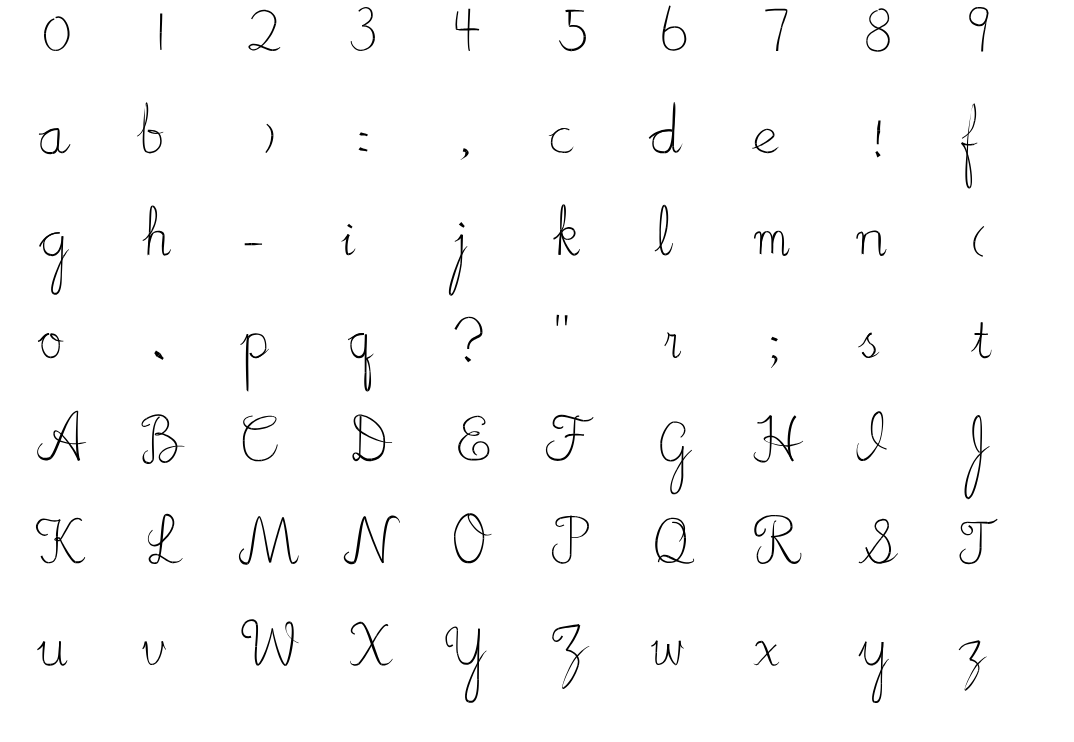
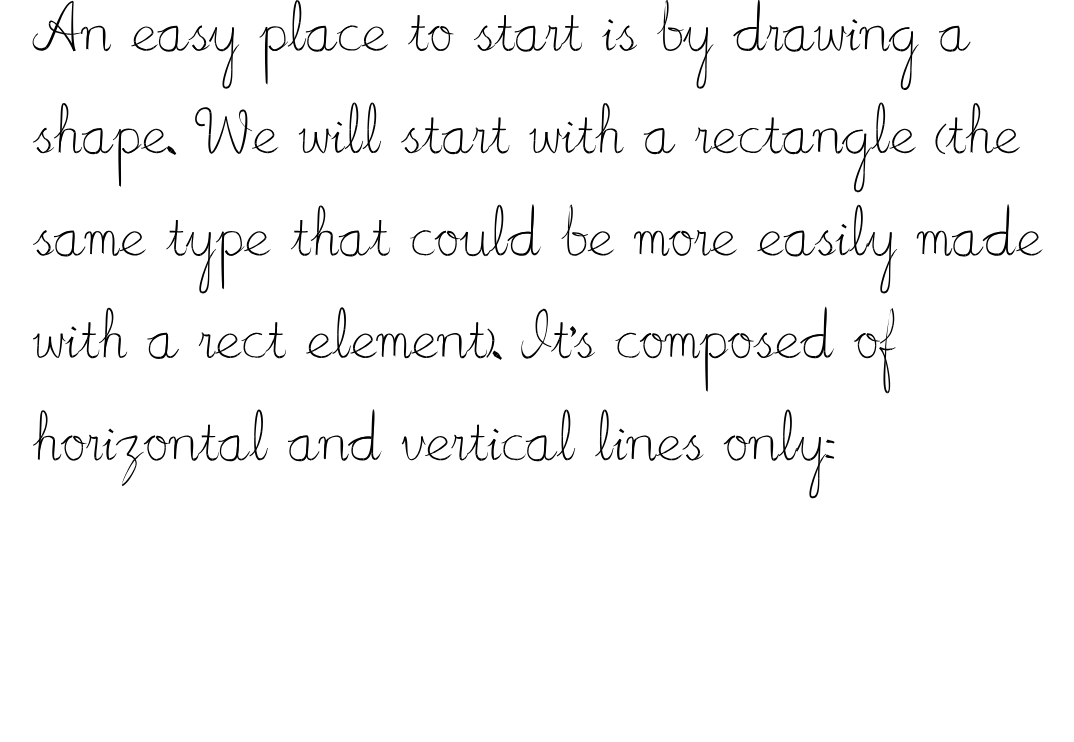
Before and after one commit to jyh1/cgh, a React (Create React App) app: page / in a window 1280 px wide. Shown: the top 742 px of the page, without its empty margins (18-1092 px from the left). Built offline with nearby package versions, Linux system fonts and the light colour scheme.

Commit message:
render paragraph

```diff
--- a/src/App.tsx
+++ b/src/App.tsx
@@ -1,10 +1,10 @@
 import React from 'react';
 import logo from './logo.svg';
 import './App.css';
-import * as F from './character/fonts'
-import * as C from './character/classes'
-import {drawSegment} from './canvas/draw'
-import { Vec } from './math/vector';
+import * as F from './font/fonts'
+import * as C from './font/curves'
+import { Vec } from './math/vector'
+import {ParagraphObj} from './font/words'
 
 class App extends React.Component<{}, {curr: number}>{
 
@@ -23,28 +23,30 @@ class App extends React.Component<{}, {curr: number}>{
     // }
   }
   render(){
-    const cs = []
-    const dv = new Vec(0, 0)
-    const l = Object.keys(F.defaultFont).length
-    for (let i = 0; i < l / 10 + 1; i ++){
-      dv.x = 0
-      for (let j = 0; j < 10; j ++){
-        if (i * 10 + j >= l){
-          break
-        }
-        const c = Object.keys(F.defaultFont)[i*10+j]
-        cs.push((<React.Fragment key={i*10+j}>{new C.CharacterObj(F.defaultFont[c]).toSVGEle({unitWidth: 1, origin: dv})}</React.Fragment>))
-        dv.x += 4
-      }
-      dv.y += 4
-    }
+    // const cs = []
+    // const dv = new Vec(0, 0)
+    // const l = Object.keys(F.defaultFont).length
+    // for (let i = 0; i < l / 10 + 1; i ++){
+    //   dv.x = 0
+    //   for (let j = 0; j < 10; j ++){
+    //     if (i * 10 + j >= l){
+    //       break
+    //     }
+    //     const c = Object.keys(F.defaultFont)[i*10+j]
+    //     cs.push((<React.Fragment key={i*10+j}>{new C.CharacterObj(F.defaultFont[c]).toSVGEle({unitWidth: 1, origin: dv})}</React.Fragment>))
+    //     dv.x += 4
+    //   }
+    //   dv.y += 4
+    // }
     // const char = new C.CharacterObj(F.defaultFont[c])
+    const txt = "An easy place to start is by drawing a shape. We will start with a rectangle (the same type that could be more easily made with a <rect> element). It's composed of horizontal and vertical lines only:"
+    const word = new ParagraphObj(txt, {origin: new Vec(0, 0), unitWidth: 1, chrDist: 0, wordDist: 0.8, lineWidth: 40, lineHeight: 4})
     return (
       <div className="App">
         <div className="App">
           {/* <canvas ref="canvas" width={640} height={425} /> */}
           <svg viewBox="-2 -2 50 50" width={"100%"} height={"100%"} onClick={() => this.setState(s => ({curr: s.curr+1}))}>
-            {cs}
+            {word.toSVGEle()}
           </svg>
         </div>
       </div>
--- a/src/canvas/draw.ts
+++ b/src/canvas/draw.ts
@@ -1,4 +1,4 @@
-import {SegmentObj} from '../character/classes'
+import {SegmentObj} from '../font/curves'
 
 export type DrawingOptions = {
       sampleRate: number
--- a/src/character/classes.tsx
+++ b/src/font/curves.tsx
@@ -4,10 +4,9 @@ import * as T from './types'
 import { Vec } from '../math/vector';
 import { Matrix } from '../math/matrix';
 
+
 const SampleRate = 3
 const dt = 1 / (SampleRate + 1)
-
-export type RenderConfig = {origin: Vec, unitWidth: number}
 
 export class Bezier {
     points: T.Quadruple<Vec>
@@ -24,7 +23,11 @@ export class Bezier {
     }
 
     translate(dv: Vec){
-        this.points = this.points.map(p => p.add(dv)) as T.Quadruple<Vec>
+        this.mapPoints(p => p.add(dv))
+    }
+
+    mapPoints(f: (v: Vec) => Vec){
+        this.points = this.points.map(p => f(p)) as T.Quadruple<Vec>
     }
 
     // fit for Bezier curve with the same slope at two ends, and distance from the original curve determined by thickness
@@ -78,6 +81,7 @@ export class Bezier {
 
 }
 
+
 export class SegmentObj {
     segment: T.Segment
     curve: Bezier
@@ -89,6 +93,10 @@ export class SegmentObj {
     // width at this segment
     getWidth(t: number){
         return (this.segment.initWidth*(1-t) + this.segment.closingWidth*t)
+    }
+
+    translate(v: Vec){
+        this.curve.translate(v)
     }
 
     toSVGString(thickScale: number){
@@ -103,35 +111,47 @@ export class SegmentObj {
         const [i0p, i1p, i2p, i3p] = innerStrand.points.map(p => p.toString())
         // segment contour
         const path =
-            `M${o0p} C${o1p} ${o2p} ${o3p} L${i3p} C${i2p} ${i1p} ${i0p}`
+            `M${o0p} C${o1p} ${o2p} ${o3p} L${i3p} C${i2p} ${i1p} ${i0p} Z`
         return path
     }
-    toSVGEle(k: number, config: RenderConfig){
-        this.curve.translate(config.origin)
+    toSVGEle(unitWidth: number){
         // const [p0, p1, p2, p3] = this.curve.points.map(p => p.toString())
         return (
-            <React.Fragment>
-            <path key={k} d={this.toSVGString(config.unitWidth)}
-                className="segment-base"
-            />
-            {/* <path key={k + 10} d={`M${p0} C${p1} ${p2} ${p3}`} style={{fill: "none", strokeWidth: "0.005px", stroke: "red"}}/> */}
-            </React.Fragment>
+                [<path d={this.toSVGString(unitWidth)}className="segment-base"/>]
+            /* <path key={k + 10} d={`M${p0} C${p1} ${p2} ${p3}`} style={{fill: "none", strokeWidth: "0.005px", stroke: "red"}}/> */
         )
     }
 }
 
-export class CharacterObj {
+export class SegmentObjArray{
     segments: SegmentObj[]
-    constructor(character: T.Character){
-        this.segments = character.segments.map(s => new SegmentObj(s))
+    constructor(segs: SegmentObj[]){
+        this.segments = segs
+    }
+    mapPoints(f: (v: Vec) => Vec){
+        this.segments.map(s => s.curve.mapPoints(f))
     }
 
-    toSVGEle(config: RenderConfig){
-        return(
-            <React.Fragment>
-                {this.segments.map((s, i) => s.toSVGEle(i, config))}
-                {/* {this.segments[1].toSVGEle(0, thickness)} */}
-            </React.Fragment>
+    // estimate bounding box by sampling
+    getBoundingBox(): [Vec, Vec] {
+        let maxX = Number.MIN_VALUE
+        let minX = Number.MAX_VALUE
+        let maxY = Number.MIN_VALUE
+        let minY = Number.MAX_VALUE
+        this.segments.forEach(
+            s => {
+                for (let t = 0; t <= 1.01; t += dt){
+                    const p = s.curve.getPoint(t)
+                    if (p.x > maxX) maxX = p.x
+                    if (p.y > maxY) maxY = p.y
+                    if (p.x < minX) minX = p.x
+                    if (p.y < minY) minY = p.y
+                }
+            }
         )
+        return [new Vec(minX, minY), new Vec(maxX, maxY)]
+    }
+    toSVGEle(unitWidth: number){
+        return [...this.segments.map(s => s.toSVGEle(unitWidth))]
     }
 }
--- /dev/null
+++ b/src/font/words.tsx
@@ -0,0 +1,112 @@
+import React from 'react'
+import * as F from './fonts'
+import * as T from './types'
+import {SegmentObj, SegmentObjArray} from './curves'
+import { Vec } from '../math/vector';
+
+import { AssertionError } from 'assert';
+
+export class CharacterObj {
+    strokes: SegmentObjArray
+    ascii: string
+    unitWidth: number
+    // startingSeg: SegmentObj // possibly connected to the previous character
+    // endingSeg: SegmentObj // possibly connected to the next character
+    constructor(character: T.Character, unitWidth: number){
+        this.strokes = new SegmentObjArray (character.segments.map(s => new SegmentObj(s)))
+        this.ascii = character.ascii
+        this.unitWidth = unitWidth
+        // if (this.segments.length > 0){
+        //     this.startingSeg = this.segments[0]
+        //     let i
+        //     // find the first breaking point
+        //     for (i = 0;; i += 1){
+        //         if ((i == this.segments.length-1) || (this.segments[i].segment.isBreak)) break
+        //     }
+        //     this.endingSeg = this.segments[i]
+        // }
+        // else {
+        //     throw new AssertionError
+        // }
+
+    }
+
+    toSVGEle(key: number){
+        return(
+            <React.Fragment key={key}>
+                {this.strokes.toSVGEle(this.unitWidth).map((e, i) => (<React.Fragment key={i}>{e}</React.Fragment>))}
+            </React.Fragment>
+        )
+    }
+    getType(): T.CharType {
+        if (this.ascii <= 'z' && this.ascii >= 'a'){
+            return "lower"
+        }
+        if (this.ascii <= 'Z' && this.ascii >= 'A'){
+            return "upper"
+        }
+        return "punctuation"
+    }
+    translate(dv: Vec){
+        this.strokes.mapPoints(v => v.add(dv))
+    }
+}
+
+export class WordObj {
+    characters: CharacterObj[]
+    width: number
+    constructor(cs: string, unitWidth: number, chrDist: number){
+        let offset = new Vec(0, 0)
+        this.characters = []
+        for(let i = 0; i < cs.length; i+=1){
+            const c = cs.charAt(i)
+            if (c in F.defaultFont){
+                const chr = new CharacterObj(F.defaultFont[c], unitWidth)
+                const [min, max] = chr.strokes.getBoundingBox()
+                offset.x -= min.x
+                chr.strokes.mapPoints(v => v.add(offset))
+                offset.x = offset.x + max.x + chrDist
+                this.characters.push(chr)
+            } else {
+                console.log("Not found character: ", c)
+            }
+        }
+        this.width = offset.x - chrDist
+    }
+    translate(dv: Vec){
+        this.characters.forEach(c => c.translate(dv))
+    }
+    toSVGEle(key: number){
+        return (
+            <React.Fragment key={key}>
+                {this.characters.map((c, i) => c.toSVGEle(i))}
+            </React.Fragment>
+        )
+    }
+}
+
+export class ParagraphObj {
+    words: WordObj[]
+
+    constructor(txt: string, config: T.RenderConfig){
+        let offset = new Vec(config.origin.x, config.origin.y)
+        this.words = txt.split(" ").map( w => {
+            const word = new WordObj(w, config.unitWidth, config.chrDist)
+            if (word.width + offset.x > config.lineWidth){
+                offset.x = config.origin.x
+                offset.y += config.lineHeight
+            }
+            word.translate(offset)
+            offset.x += word.width + config.wordDist
+            return word
+        })
+    }
+
+    toSVGEle(){
+        return (
+            <React.Fragment>
+                {this.words.map((w, i) => w.toSVGEle(i))}
+            </React.Fragment>
+        )
+    }
+}
--- a/tsconfig.json
+++ b/tsconfig.json
@@ -17,7 +17,8 @@
     "resolveJsonModule": true,
     "isolatedModules": true,
     "noEmit": true,
-    "jsx": "react"
+    "jsx": "react",
+    "downlevelIteration": true
   },
   "include": [
     "src"
```
Also changed, not shown: src/font/types.ts (renamed from src/character/types.ts, +13 -3 lines), src/font/fonts.json, src/font/fonts.ts (renamed from src/character/fonts.ts).
